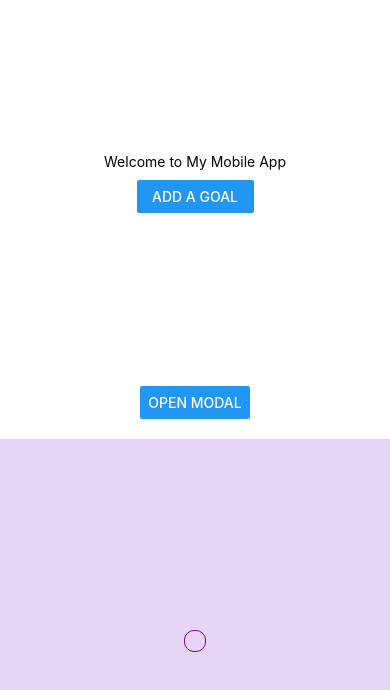
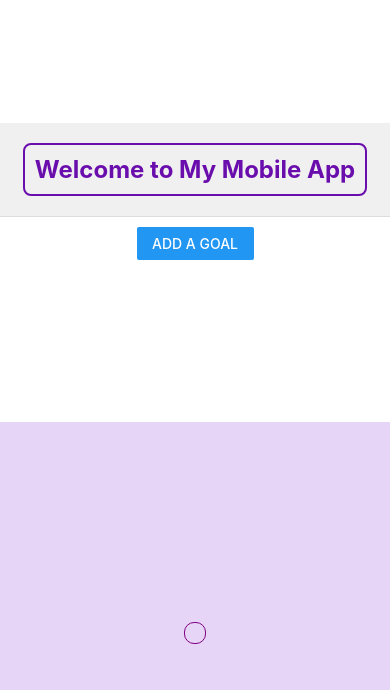
Before and after one commit to YaoyiW27/CS5520, a React Native app: screen / in a window 390 px wide. Shown: the top 690 px of the page. Built offline with nearby package versions, Linux system fonts and the light colour scheme.

Commit message:
changed font color and border

```diff
--- a/App.js
+++ b/App.js
@@ -1,13 +1,19 @@
 import { StatusBar } from 'expo-status-bar';
 import { SafeAreaView, StyleSheet, Text, View, Button } from 'react-native';
-import  Header from "./components/Header";
-import { useState } from "react";
+import Header from './components/Header';
+import { useState } from 'react';
 import Input from './components/Input';
 
 export default function App() {
     const [text, setText] = useState("");
+    const [modalVisible, setModalVisible] = useState(false);
     const appName = "My Mobile App";
 
+    const handleInputData = (inputText) => {
+        console.log("Input received: ", inputText);
+        setText(inputText);
+        setModalVisible(false);
+    };
 
     return (
         <SafeAreaView style={styles.container}>
@@ -15,19 +21,15 @@ export default function App() {
             <View style={styles.headerContainer}>
                 <Header name={appName} />
                 <View style={styles.buttonContainer}>
-                <Button title="Add a goal" onPress={() => {}} />
+                    <Button title="Add a goal" onPress={() => setModalVisible(true)} />
                 </View>
             </View>
-        <Input autoFocus={true} onConfirm={handleInputData} />
+            <Input autoFocus={true} onConfirm={handleInputData} modalVisible={modalVisible} setModalVisible={setModalVisible} />
             <View style={styles.bottomSection}>
                 <Text style={styles.confirmedText}>{text ? `Confirmed Input: ${text}` : ''}</Text>
             </View>
         </SafeAreaView>
     );
-}
-
-const handleInputData = (inputText) => {
-  console.log("Input received: ", inputText);
 }
 
 const styles = StyleSheet.create({
--- a/components/Header.js
+++ b/components/Header.js
@@ -1,12 +1,12 @@
-import { StyleSheet, Text, View } from 'react-native'
-import React from 'react'
+import { StyleSheet, Text, View } from 'react-native';
+import React from 'react';
 
-export default function Header({name}) {
+export default function Header({ name }) {
   return (
-    <View>
-      <Text>Welcome to {name}</Text>
+    <View style={styles.headerContainer}>
+      <Text style={styles.headerText}>Welcome to {name}</Text>
     </View>
-  )
+  );
 }
 
 const styles = StyleSheet.create({
@@ -23,8 +23,10 @@ const styles = StyleSheet.create({
   headerText: {
     fontSize: 24,
     fontWeight: 'bold',
-    color: '#333',
+    color: '#6a0dad',
     borderWidth: 2,
-    borderColor: '#333',
+    borderColor: '#6a0dad',
+    padding: 10,
+    borderRadius: 8,
   }
-})
+});
--- a/components/Input.js
+++ b/components/Input.js
@@ -1,35 +1,31 @@
-import { TextInput, StyleSheet, Text, View, Button, Modal } from 'react-native'
-import { useState, useRef, useEffect } from "react";
+import { TextInput, StyleSheet, Text, View, Button, Modal } from 'react-native';
+import { useState, useRef, useEffect } from 'react';
 
-export default function Input( { autoFocus, onConfirm } ) {
+export default function Input({ autoFocus, onConfirm, modalVisible, setModalVisible }) {
     const [text, setText] = useState("");
     const [showCount, setShowCount] = useState(false);
     const [message, setMessage] = useState("");
-  const [modalVisible, setModalVisible] = useState(false);
     const inputRef = useRef(null);
 
     useEffect(() => {
-    if(autoFocus && inputRef.current) {
+        if (autoFocus && inputRef.current) {
             inputRef.current.focus();
         }
     }, [autoFocus]);
 
     const handleBlur = () => {
         setShowCount(false);
-    if(text.length >= 3) {
+        if (text.length >= 3) {
             setMessage("Thank you");
         } else {
             setMessage("Please type more than 3 characters");
         }
-  }
+    };
 
     const handleConfirm = () => {
         console.log(text);
         onConfirm(text);
-    setText(text);
-    setModalVisible(false);
-  }
-
+    };
 
     return (
         <View style={styles.container}>
@@ -64,7 +60,6 @@ export default function Input( { autoFocus, onConfirm } ) {
                     </View>
                 </View>
             </Modal>
-        <Button title="Open Modal" onPress={() => setModalVisible(true)} />
         </View>
     );
 }
@@ -76,7 +71,7 @@ const styles = StyleSheet.create({
     },
     input: {
         width: '80%',
-      borderBottomColor: "purple",
+        borderBottomColor: 'purple',
         borderBottomWidth: 2,
         padding: 10,
         marginVertical: 10,
```
Lines whose indentation alone changed are shown as unchanged.
